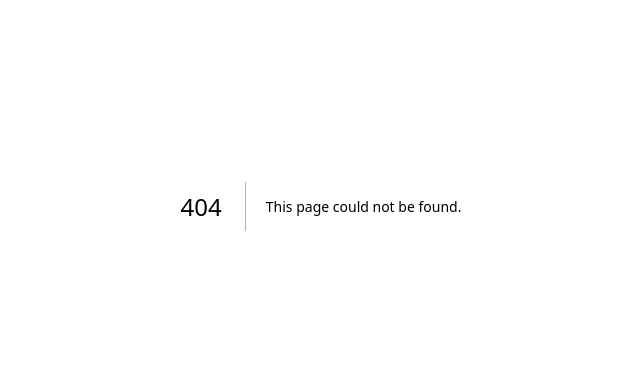
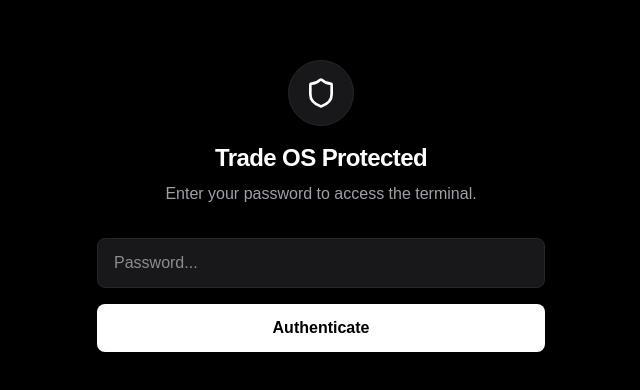
Before and after one commit to john-formanek-code/OpenEdge, a Next.js app: page /login in a window 1280 px wide. Before the commit this address had no page. Shown: the part 194-584 px from the top of the page, without its empty margins (319-959 px from the left). Built offline with nearby package versions, Linux system fonts and the light colour scheme.

Commit message:
feat: add login shell

```diff
--- /dev/null
+++ b/src/app/login/page.tsx
@@ -0,0 +1,40 @@
+'use client';
+
+import { login } from '@/lib/actions/auth';
+import { Shield } from 'lucide-react';
+
+// We'll create the action in the next step
+// This is a client wrapper for the form
+export default function LoginPage() {
+  return (
+    <div className="min-h-screen bg-black text-white flex items-center justify-center p-4">
+      <div className="max-w-md w-full space-y-8">
+        <div className="flex flex-col items-center justify-center text-center">
+          <div className="bg-zinc-900 p-4 rounded-full mb-4 border border-zinc-800">
+            <Shield className="w-8 h-8 text-white" />
+          </div>
+          <h1 className="text-2xl font-bold tracking-tight">Trade OS Protected</h1>
+          <p className="text-zinc-400 mt-2">Enter your password to access the terminal.</p>
+        </div>
+
+        <form action={login} className="space-y-4">
+          <div>
+            <input
+              name="password"
+              type="password"
+              required
+              placeholder="Password..."
+              className="w-full bg-zinc-900 border border-zinc-800 rounded-lg px-4 py-3 focus:outline-none focus:border-white transition-colors"
+            />
+          </div>
+          <button
+            type="submit"
+            className="w-full bg-white text-black font-bold py-3 rounded-lg hover:bg-zinc-200 transition-colors"
+          >
+            Authenticate
+          </button>
+        </form>
+      </div>
+    </div>
+  );
+}
```
